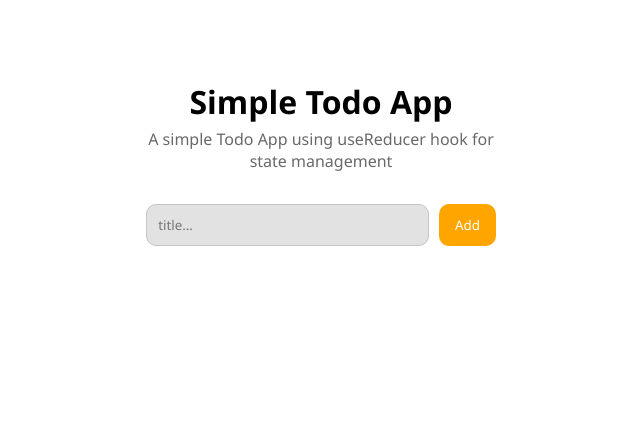
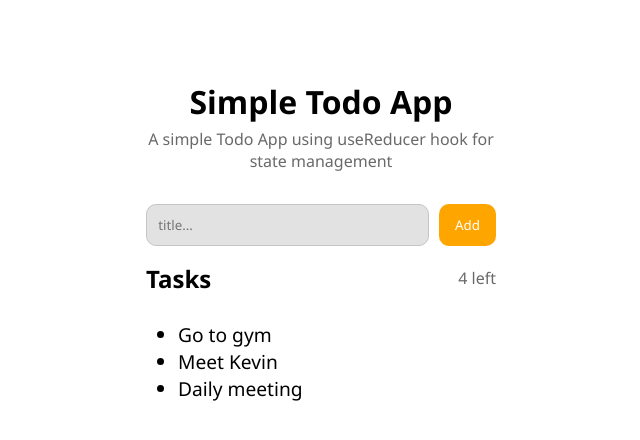
Before and after one commit to alisajad001/react-projects, a React (Vite) app in the folder 06 - Simple Todo App - useReducer/: page / in a window 1280 px wide. Shown: the top 440 px of the page, without its empty margins (319-959 px from the left). Built offline with nearby package versions, Linux system fonts and the light colour scheme.

Commit message:
Add: Todo list div

```diff
--- a/06 - Simple Todo App - useReducer/src/App.jsx
+++ b/06 - Simple Todo App - useReducer/src/App.jsx
@@ -7,6 +7,17 @@ function App() {
         <input type="text" placeholder="title..." />
         <button type="submit">Add</button>
       </form>
+
+      {/* Todo List */}
+      <div className="todos-head">
+        <h2>Tasks</h2>
+        <p>4 left</p>
+      </div>
+      <ul className="todo-list">
+        <li>Go to gym</li>
+        <li>Meet Kevin</li>
+        <li>Daily meeting</li>
+      </ul>
     </div>
   );
 }
```
